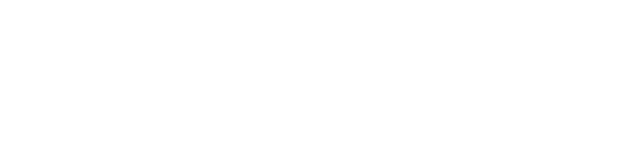
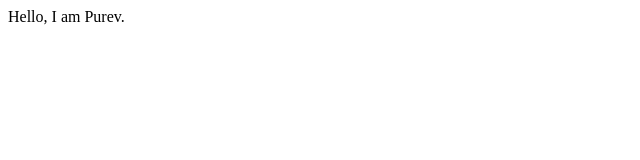
Before and after one commit to purevb1/purevb1.github.io, a plain HTML site: page index.html in a window 1280 px wide. Shown: the whole page, without its empty margins (0-640 px from the left). Drawn offline with Linux system fonts and the light colour scheme.

Commit message:
Change in index.html

```diff
--- a/index.html
+++ b/index.html
@@ -1,6 +1,6 @@
 <!DOCTYPE html>
 <html>
 	<body>
-
+		Hello, I am Purev.
 	</body>
 </html>
```
